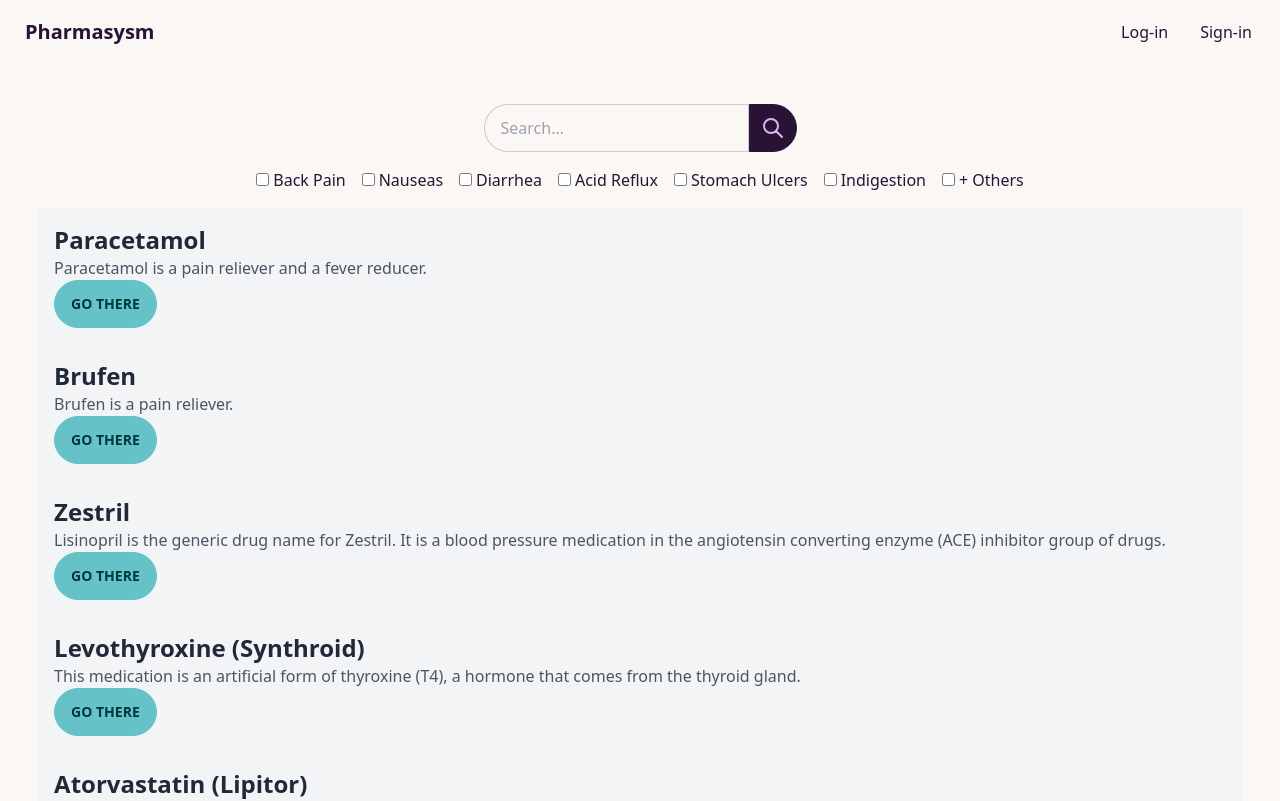
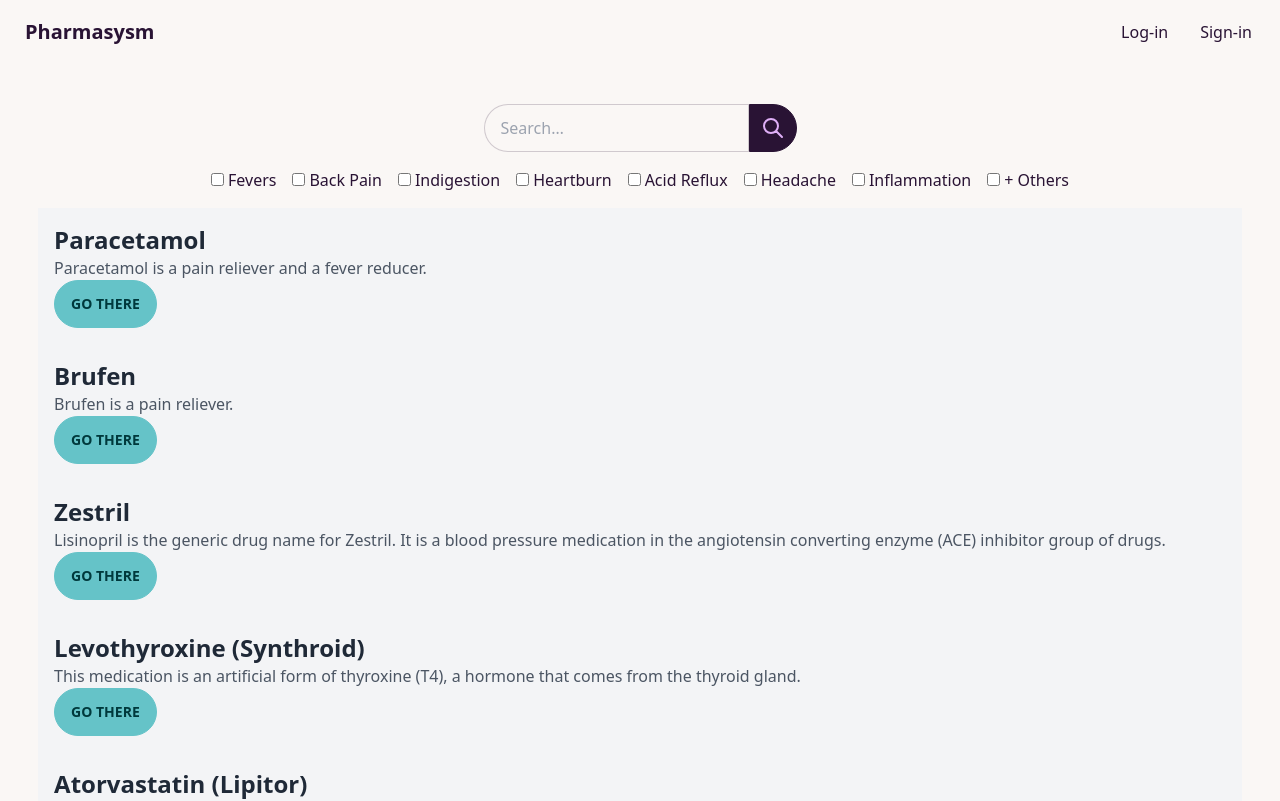
Before and after one commit to TiagoMostardinha/ihc-project, a React (Create React App) app: page /search in a window 1280 px wide. Shown: the top 801 px of the page. Built offline with nearby package versions, Linux system fonts and the light colour scheme.

Commit message:
TOU-MA PASSAR

```diff
--- a/src/App.js
+++ b/src/App.js
@@ -4,12 +4,10 @@ import Home from './Home.js';
 import Footer from './Footer.js';
 import Wallet from './Wallet.js';
 import Search from './Search.js';
-import SearchSol from './SearchSol.js';
 import SignIn from './SignIn.js';
 import AboutUs from './AboutUs.js';
 import LogIn from './LogIn.js';
 import Drug from './Drug.js'
-import Search_Tiago from './Search_Tiago.js';
 import medicamentsData from './medicaments.js';
 import Profile from './Profile.js';
 
--- a/src/Search.js
+++ b/src/Search.js
@@ -1,9 +1,12 @@
 import React from "react";
 import { Link } from "react-router-dom";
+import { useState, useEffect } from 'react';
 
 const Search = () => {
     const medicaments = JSON.parse(localStorage.getItem("medicaments"));
     const [filteredMedicaments, setFilteredMedicaments] = React.useState(medicaments);
+    const [selectedSymptoms, setSelectedSymptoms] = useState([]);
+
 
     const textSearch = () => {
         const input = document.getElementById("textSearch");
@@ -18,6 +21,44 @@ const Search = () => {
         const filteredMedicaments = medicaments.filter((medicament) => filteredNames.includes(medicament.name));
         setFilteredMedicaments(filteredMedicaments);
     };
+
+    const handleCheckboxChange = (event) => {
+        const symptom = event.target.value;
+        const isChecked = event.target.checked;
+
+        if (isChecked) {
+            setSelectedSymptoms((prevState) => [...prevState, symptom]);
+        } else {
+            setSelectedSymptoms((prevState) => prevState.filter((s) => s !== symptom));
+        }
+    };
+
+    useEffect(() => {
+        if (selectedSymptoms.length === 0) {
+            setFilteredMedicaments(medicaments);
+            return;
+        }
+
+        const hasOtherSelected = selectedSymptoms.includes("other");
+        const predefinedSymptoms = ['fever', 'backache', 'indigestion', 'heartburn', 'insomnia', 'headache', 'inflammation'];
+
+        const updatedFilteredMedicaments = medicaments.filter((medicament) => {
+            if (hasOtherSelected) {
+                const otherSymptoms = medicament.symptoms.filter((symptom) => !predefinedSymptoms.includes(symptom));
+                if (otherSymptoms.length > 0) {
+                    return true;
+                }
+            }
+
+            return selectedSymptoms.every((symptom) => {
+                return medicament.symptoms.includes(symptom);
+            });
+        });
+
+        setFilteredMedicaments(updatedFilteredMedicaments);
+    }, [selectedSymptoms, medicaments]);
+
+
 
     return (
         <div className="min-h-screen">
@@ -36,51 +77,58 @@ const Search = () => {
                     <div className="flex flex-row space-x-4">
                         <div className="row search-container flex justify-center items-center h-auto space-x-16">
                             <div className="flex flex-row space-x-4">
-                                <div className="form-control">
+                                <div className="form-control" id="fevers">
                                     <label className="">
-                                        <input type="checkbox" />
+                                        <input type="checkbox" value="fevers" onChange={handleCheckboxChange} />
+                                        <span className="checkbox-mark"></span>
+                                        <span className="ml-1">Fevers</span>
+                                    </label>
+                                </div>
+                                <div className="form-control" id="backache">
+                                    <label className="">
+                                        <input type="checkbox" value="backache" onChange={handleCheckboxChange} />
                                         <span className="checkbox-mark"></span>
                                         <span className="ml-1">Back Pain</span>
                                     </label>
                                 </div>
-                                <div className="form-control">
+                                <div className="form-control" id="indigestion">
                                     <label className="">
-                                        <input type="checkbox" />
+                                        <input type="checkbox" value="indigestion" onChange={handleCheckboxChange} />
                                         <span className="checkbox-mark"></span>
-                                        <span className="ml-1">Nauseas</span>
+                                        <span className="ml-1">Indigestion</span>
                                     </label>
                                 </div>
-                                <div className="form-control">
+                                <div className="form-control" id="heartburn">
                                     <label className="">
-                                        <input type="checkbox" />
+                                        <input type="checkbox" value="heartburn" onChange={handleCheckboxChange} />
                                         <span className="checkbox-mark"></span>
-                                        <span className="ml-1">Diarrhea</span>
+                                        <span className="ml-1">Heartburn</span>
                                     </label>
                                 </div>
-                                <div className="form-control">
+                                <div className="form-control" id="insomnia">
                                     <label className="">
-                                        <input type="checkbox" />
+                                        <input type="checkbox" value="insomnia" onChange={handleCheckboxChange} />
                                         <span className="checkbox-mark"></span>
                                         <span className="ml-1">Acid Reflux</span>
                                     </label>
                                 </div>
-                                <div className="form-control">
+                                <div className="form-control" id="headache">
                                     <label className="">
-                                        <input type="checkbox" />
+                                        <input type="checkbox" value="headache" onChange={handleCheckboxChange} />
                                         <span className="checkbox-mark"></span>
-                                        <span className="ml-1">Stomach Ulcers</span>
+                                        <span className="ml-1">Headache</span>
                                     </label>
                                 </div>
-                                <div className="form-control">
+                                <div className="form-control" id="inflammation">
                                     <label className="">
-                                        <input type="checkbox" />
+                                        <input type="checkbox" value="inflammation" onChange={handleCheckboxChange} />
                                         <span className="checkbox-mark"></span>
-                                        <span className="ml-1">Indigestion</span>
+                                        <span className="ml-1">Inflammation</span>
                                     </label>
                                 </div>
-                                <div className="form-control">
+                                <div className="form-control" id="">
                                     <label className="">
-                                        <input type="checkbox" />
+                                        <input type="checkbox" value="others" onChange={handleCheckboxChange} />
                                         <span className="checkbox-mark"></span>
                                         <span className="ml-1">+ Others</span>
                                     </label>
--- a/src/SearchSol.js
+++ /dev/null
@@ -1,37 +0,0 @@
-const SearchSol = () => {
-    return (
-        <div style={{ display: 'flex' }}>
-            <div style={{ flexBasis: '50%', padding: '20px' }}>
-                <div className="row search-container flex justify-center items-center h-auto m-20">
-                    <input type="text" placeholder="Type here" className="input input-bordered w-full max-w-xs" />
-
-                    <svg xmlns="http://www.w3.org/2000/svg" width="16" height="16" fill="currentColor" className="bi bi-search" viewBox="0 0 16 16">
-                        <path d="M11.742 10.344a6.5 6.5 0 1 0-1.397 1.398h-.001c.03.04.062.078.098.115l3.85 3.85a1 1 0 0 0 1.415-1.414l-3.85-3.85a1.007 1.007 0 0 0-.115-.1zM12 6.5a5.5 5.5 0 1 1-11 0 5.5 5.5 0 0 1 11 0z"/>
-                    </svg>
-                </div>
-                <div className="row search-container flex justify-center items-center h-auto m-20">
-                    <ul className="menu menu-compact lg:menu-normal bg-base-100 w-56 p-2 rounded-box">
-                        <li><a href="/searchsol">Back Pain</a></li>
-                        <li><a>Nauseas</a></li>
-                        <li><a>Diarrhea</a></li>
-                        <li><a>+ Others</a></li>
-                    </ul>
-                </div>
-            </div>
-            <div style={{ flexBasis: '50%', padding: '20px' }}>
-            <div className="row search-container flex justify-center items-center h-auto m-20">
-                    <ul className="menu bg-base-100 w-56">
-                        <li><a >Paracetamol</a></li>
-                        <li><a className="bordered">Ibuprofeno</a></li>
-                        <li><a>Aspirina</a></li>
-                        <li><a>Expectorants</a></li>
-                        <li><a>Antacids</a></li>
-                        <li><a>Acetaminophen</a></li>
-                    </ul>
-                </div>
-            </div>
-        </div>
-    );
-}
-
-export default SearchSol;
--- a/src/Search_Tiago.js
+++ /dev/null
@@ -1,76 +0,0 @@
-import React, { useState } from 'react';
-import { Link } from 'react-router-dom';
-
-const Search_Tiago = () => {
-  let medicaments = [];
-  const [selectedSymptom, setSelectedSymptom] = useState('');
-  const [filteredMeds, setFilteredMeds] = useState([]);
-
-  const handleSelectChange = (e) => {
-    setSelectedSymptom(e.target.value);
-  };
-
-  const handleButtonClick = () => {
-    const filteredMeds = medicaments.filter(medicament =>
-      medicament.symptoms.includes(selectedSymptom)
-    );
-    setFilteredMeds(filteredMeds);
-  };
-
-  const [searchTerm, setSearchTerm] = useState('');
-
-    const handleSearch = (e) => {
-        setSearchTerm(e.target.value);
-    };
-
-  return (
-    <div className="min-h-screen">
-    <div className="search-container p-10">
-      <div className="container mx-auto m-30 px-4">
-        <h2 className="text-3xl font-bold mb-4">Search</h2>
-        <div className="flex items-center justify-center">
-          <div className="flex-1 mr-4">
-            <div className="form-control">
-              <div className="input-group">
-                <input type="text" placeholder="Search…" className="input input-bordered w-full" />
-                <button className="btn btn-square">
-                  <svg xmlns="http://www.w3.org/2000/svg" className="h-6 w-6" fill="none" viewBox="0 0 24 24" stroke="currentColor"><path strokeLinecap="round" strokeLinejoin="round" strokeWidth="2" d="M21 21l-6-6m2-5a7 7 0 11-14 0 7 7 0 0114 0z" /></svg>
-                </button>
-              </div>
-            </div>
-          </div>
-          <div className="form-control">
-            <div className="input-group">
-              <select className="select select-bordered" onChange={handleSelectChange}>
-                <option disabled defaultValue={"Which Symptoms?"}>Choose your symptoms...</option>
-                <option>Stomach Ache</option>
-                <option>headache</option>
-                <option>Nauseas</option>
-                <option>Diarrhea</option>
-                <option>Others...</option>
-              </select>
-              <button className="btn" onClick={handleButtonClick}>Go</button>
-            </div>
-          </div>
-        </div>
-        <hr className="my-4" />
-        <div className="grid grid-cols-3 gap-4">
-          <div className="medicaments-list">
-            {medicaments && filteredMeds.map((medicament) => (
-              <div className="medicament-item flex items-center justify-between bg-gray-100 p-4" key={medicament.id}>
-                <div className="flex-grow">
-                  <h2 className="text-2xl font-bold text-gray-800">{medicament.name}</h2>
-                  <p className="text-gray-600">{medicament.description}</p>
-                  <Link to="/drug" className="btn btn-primary">Go There</Link>
-                </div>
-              </div>
-            ))}
-          </div>
-        </div>
-      </div>
-    </div>
-    </div>
-  );
-}
-
-export default Search_Tiago;
```
Also changed, not shown: src/AdvancedSearch.js (deleted, +0 -49 lines), src/SearchBar.js (deleted, +0 -34 lines).
